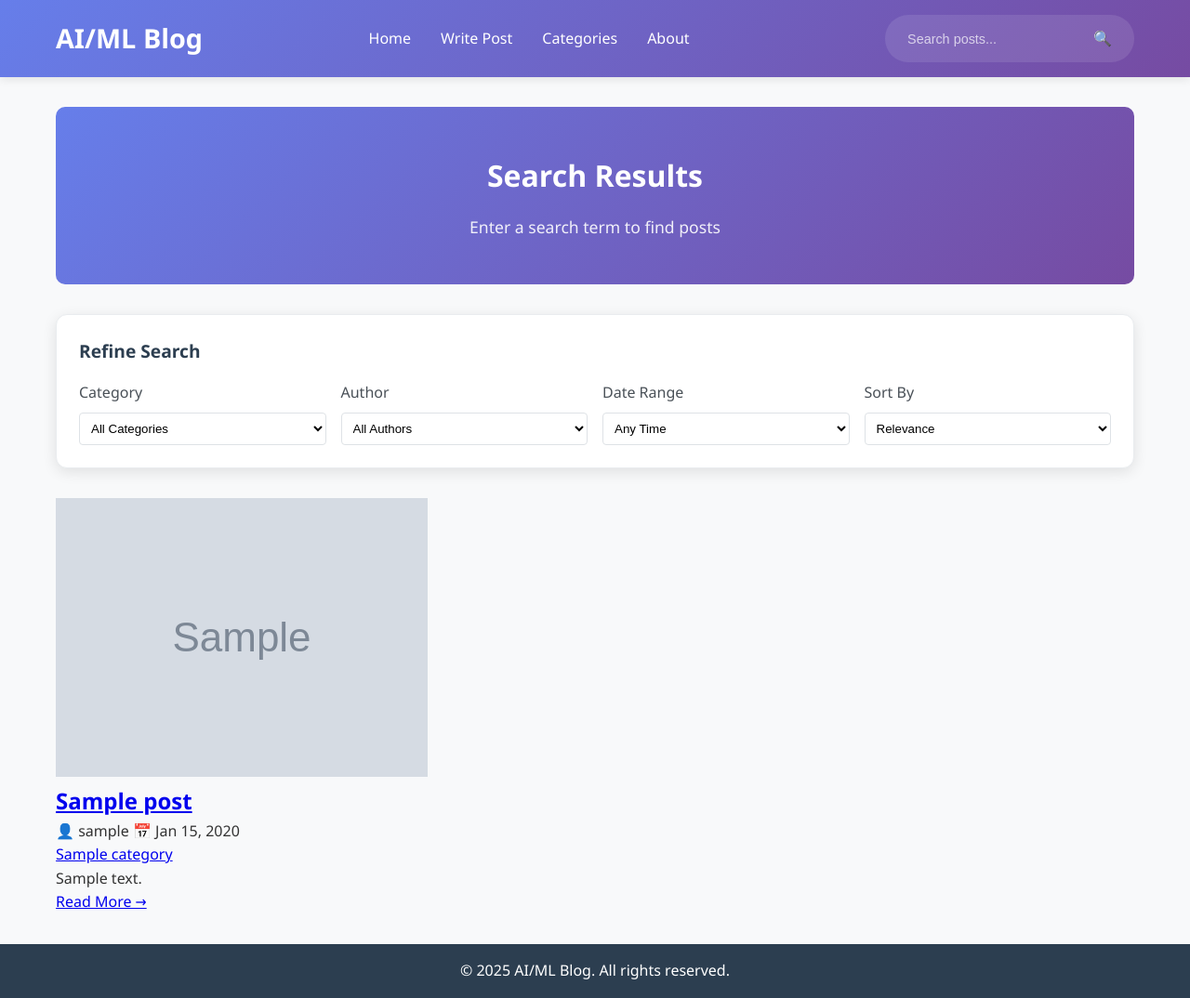
After one commit to BhimPrasadAdhikari/ai_ml_blog, a Django app: page /search/ in a window 1280 px wide. The commit adds this page. Shown: the whole page at 93% size. Run offline with Django 5.2, Linux system fonts and the light colour scheme; tables that the repository leaves empty hold one stand-in row (values such as "Sample post"); grey boxes marked "Sample" are stand-in pictures.

Commit message:
feat(blog): Add search functionality Fixes #7

```diff
--- /dev/null
+++ b/blog/templatetags/blog_extras.py
@@ -0,0 +1,34 @@
+from django import template
+from django.utils.html import mark_safe
+import re
+
+register = template.Library()
+
+@register.filter
+def highlight(text, query):
+    if not query:
+        return text
+
+    # Escape special characters in the query
+    query = re.escape(query)
+
+    # Create the highlight pattern
+    pattern = re.compile(f'({query})', re.IGNORECASE)
+
+    # Replace matches with highlighted version
+    highlighted = pattern.sub(r'<span class="highlight">\1</span>', text)
+
+    return mark_safe(highlighted)
+
+@register.simple_tag(takes_context=True)
+def param_replace(context, **kwargs):
+    """
+    Return the URL parameters that are in the current request's GET data,
+    except any parameters whose names are in the kwargs dict.
+    """
+    # Get the request from the context
+    request = context['request']
+    updated = request.GET.copy()
+    for k, v in kwargs.items():
+        updated[k] = v
+    return updated.urlencode()
--- a/blog/urls.py
+++ b/blog/urls.py
@@ -1,5 +1,5 @@
 from django.urls import path, include
-from .views import PostDetailView, PostListView, PostCreateView, PostUpdateView, PostDeleteView,CategoryPostListView
+from .views import PostDetailView, PostListView, PostCreateView, PostUpdateView, PostDeleteView,CategoryPostListView, SearchView
 urlpatterns = [
     path('', PostListView.as_view(), name = 'post_list'),
     path('post/<slug:slug>/',PostDetailView.as_view(),name='post_detail'),
@@ -8,5 +8,5 @@ urlpatterns = [
     path('post/<slug:slug>/edit/', PostUpdateView.as_view(), name='post_edit'),
     path('post/<slug:slug>/delete/', PostDeleteView.as_view(), name='post_delete'),
     path('category/<slug:slug>/', CategoryPostListView.as_view(), name='category_posts'),
-
+    path('search/', SearchView.as_view(), name='search_posts'),
 ]
--- a/blog/views.py
+++ b/blog/views.py
@@ -8,6 +8,11 @@ from django.contrib import messages
 from django.urls import reverse_lazy, reverse
 from django.http import Http404
 from .models import Post, Category
+from django.db.models import Q
+from django.utils import timezone
+from datetime import timedelta
+from django.contrib.auth import get_user_model
+from .analytics import SearchAnalytics
 
 # Create your views here.
 
@@ -139,3 +144,99 @@ class CategoryPostListView(ListView):
         context['hero_title'] = f'Posts in {category.name}'
         context['hero_subtitle'] = f'Explore our collection of {category.name} articles'
         return context
+
+class SearchView(ListView):
+    model = Post
+    template_name = 'blog/search_results.html'
+    context_object_name = 'posts'
+    paginate_by = 9
+
+    def get_queryset(self):
+        queryset = Post.objects.filter(status='published')
+        query = self.request.GET.get('q', '').strip()
+
+        if query:
+            queryset = queryset.filter(
+                Q(title__icontains=query) |
+                Q(content__icontains=query) |
+                Q(tags__icontains=query)
+            )
+
+        # Apply category filter
+        category = self.request.GET.get('category')
+        if category:
+            queryset = queryset.filter(categories__slug=category)
+
+        # Apply author filter
+        author = self.request.GET.get('author')
+        if author:
+            queryset = queryset.filter(author_id=author)
+
+        # Apply date filter
+        date_filter = self.request.GET.get('date')
+        if date_filter:
+            now = timezone.now()
+            if date_filter == 'day':
+                queryset = queryset.filter(created_at__gte=now - timedelta(days=1))
+            elif date_filter == 'week':
+                queryset = queryset.filter(created_at__gte=now - timedelta(weeks=1))
+            elif date_filter == 'month':
+                queryset = queryset.filter(created_at__gte=now - timedelta(days=30))
+            elif date_filter == 'year':
+                queryset = queryset.filter(created_at__gte=now - timedelta(days=365))
+
+        # Apply sorting
+        sort = self.request.GET.get('sort', 'relevance')
+        if sort == 'newest':
+            queryset = queryset.order_by('-created_at')
+        elif sort == 'oldest':
+            queryset = queryset.order_by('created_at')
+        else:  # 'relevance' is default
+            if query:
+                title_matches = queryset.filter(title__icontains=query)
+                content_matches = queryset.filter(content__icontains=query)
+                tag_matches = queryset.filter(tags__icontains=query)
+                queryset = (title_matches | content_matches | tag_matches).distinct()
+            queryset = queryset.order_by('-created_at')
+
+        return queryset.distinct()
+
+    def get_context_data(self, **kwargs):
+        context = super().get_context_data(**kwargs)
+        context['query'] = self.request.GET.get('q', '')
+        context['categories'] = Category.objects.all()
+
+        # Modified author query to get all authors who have published posts
+        context['authors'] = get_user_model().objects.filter(
+            posts__status='published'
+        ).distinct().order_by('username')
+
+        # Add selected filters to context
+        context['selected_category'] = self.request.GET.get('category')
+        context['selected_author'] = self.request.GET.get('author')
+        context['selected_date'] = self.request.GET.get('date')
+        context['selected_sort'] = self.request.GET.get('sort', 'relevance')
+        context['request'] = self.request
+
+        return context
+
+    def get(self, request, *args, **kwargs):
+        response = super().get(request, *args, **kwargs)
+
+        # Log search for analytics
+        query = request.GET.get('q', '').strip()
+        if query:
+            filters = {
+                'category': request.GET.get('category'),
+                'author': request.GET.get('author'),
+                'date': request.GET.get('date'),
+                'sort': request.GET.get('sort')
+            }
+            SearchAnalytics.log_search(
+                request=request,
+                query=query,
+                results_count=self.get_queryset().count(),
+                filters=filters
+            )
+
+        return response
--- a/templates/blog/base.html
+++ b/templates/blog/base.html
@@ -1,5 +1,3 @@
-
-
 <!DOCTYPE html>
 <html lang="en">
 <head>
@@ -106,6 +104,69 @@
         .mt-1 { margin-top: 0.5rem; }
         .mt-2 { margin-top: 1rem; }
         .mt-3 { margin-top: 1.5rem; }
+
+        .search-container {
+            margin-left: 2rem;
+        }
+
+        .search-form {
+            display: flex;
+            align-items: center;
+            background: rgba(255, 255, 255, 0.1);
+            border-radius: 25px;
+            padding: 0.5rem 1rem;
+            transition: all 0.3s ease;
+        }
+
+        .search-form:focus-within {
+            background: rgba(255, 255, 255, 0.2);
+        }
+
+        .search-input {
+            background: none;
+            border: none;
+            color: white;
+            padding: 0.5rem;
+            width: 200px;
+            font-size: 0.9rem;
+        }
+
+        .search-input::placeholder {
+            color: rgba(255, 255, 255, 0.7);
+        }
+
+        .search-input:focus {
+            outline: none;
+        }
+
+        .search-button {
+            background: none;
+            border: none;
+            color: white;
+            cursor: pointer;
+            padding: 0.5rem;
+            font-size: 1rem;
+            transition: transform 0.3s ease;
+        }
+
+        .search-button:hover {
+            transform: scale(1.1);
+        }
+
+        @media (max-width: 768px) {
+            .search-container {
+                margin: 1rem 0 0 0;
+                width: 100%;
+            }
+
+            .search-form {
+                width: 100%;
+            }
+
+            .search-input {
+                width: 100%;
+            }
+        }
     </style>
     {% block extra_css %}{% endblock %}
 </head>
@@ -122,6 +183,21 @@
                         <li><a href="#">About</a></li>
                     </ul>
                 </nav>
+                <div class="search-container">
+                        <form
+                        action="{% url 'search_posts' %}"
+                        method="get" class="search-form">
+                            <input type="search"
+                                   name="q"
+                                   placeholder="Search posts..."
+                                   class="search-input"
+                                   value="{{ request.GET.q|default:'' }}"
+                                   aria-label="Search posts">
+                            <button type="submit" class="search-button" aria-label="Submit search">
+                                🔍
+                            </button>
+                        </form>
+                    </div>
             </div>
         </div>
     </header>
--- /dev/null
+++ b/templates/blog/search_results.html
@@ -0,0 +1,251 @@
+{% extends 'blog/base.html' %}
+{% load blog_extras %}
+
+{% block title %}Search Results - AI/ML Blog{% endblock %}
+
+{% block extra_css %}
+<style>
+    .search-header {
+        background: linear-gradient(135deg, #667eea 0%, #764ba2 100%);
+        color: white;
+        padding: 3rem 0;
+        text-align: center;
+        margin-bottom: 2rem;
+        border-radius: 10px;
+    }
+
+    .search-title {
+        font-size: 2rem;
+        font-weight: bold;
+        margin-bottom: 1rem;
+    }
+
+    .search-subtitle {
+        font-size: 1.1rem;
+        opacity: 0.9;
+    }
+
+    .search-filters {
+        background: white;
+        padding: 1.5rem;
+        border-radius: 12px;
+        box-shadow: 0 4px 15px rgba(0,0,0,0.1);
+        margin-bottom: 2rem;
+        border: 1px solid #e9ecef;
+    }
+
+    .filters-title {
+        font-size: 1.2rem;
+        font-weight: bold;
+        margin-bottom: 1rem;
+        color: #2c3e50;
+    }
+
+    .filters-form {
+        display: grid;
+        grid-template-columns: repeat(auto-fit, minmax(200px, 1fr));
+        gap: 1rem;
+    }
+
+    .filter-group {
+        display: flex;
+        flex-direction: column;
+        gap: 0.5rem;
+    }
+
+    .filter-label {
+        font-weight: 500;
+        color: #495057;
+    }
+
+    .filter-select {
+        padding: 0.5rem;
+        border: 1px solid #dee2e6;
+        border-radius: 4px;
+        background-color: white;
+    }
+
+    .highlight {
+        background-color: #fff3cd;
+        padding: 0.2rem 0.4rem;
+        border-radius: 4px;
+    }
+
+    .no-results {
+        text-align: center;
+        padding: 4rem 2rem;
+        color: #6c757d;
+    }
+
+    .no-results-icon {
+        font-size: 4rem;
+        margin-bottom: 1rem;
+        color: #dee2e6;
+    }
+
+    .pagination {
+        display: flex;
+        justify-content: center;
+        gap: 0.5rem;
+        margin-top: 2rem;
+    }
+
+    .page-link {
+        padding: 0.5rem 1rem;
+        border: 1px solid #dee2e6;
+        border-radius: 4px;
+        color: #495057;
+        text-decoration: none;
+        transition: all 0.3s ease;
+    }
+
+    .page-link:hover,
+    .page-link.active {
+        background: linear-gradient(135deg, #667eea, #764ba2);
+        color: white;
+        border-color: transparent;
+    }
+
+    .page-link.disabled {
+        color: #6c757d;
+        pointer-events: none;
+    }
+</style>
+{% endblock %}
+
+{% block content %}
+<div class="search-header">
+    <h1 class="search-title">Search Results</h1>
+    <p class="search-subtitle">
+        {% if query %}
+            Found {{ paginator.count }} results for "{{ query }}"
+        {% else %}
+            Enter a search term to find posts
+        {% endif %}
+    </p>
+</div>
+
+<div class="search-filters">
+    <h2 class="filters-title">Refine Search</h2>
+    <form method="get" class="filters-form">
+        <input type="hidden" name="q" value="{{ request.GET.q }}">
+
+        <div class="filter-group">
+            <label class="filter-label" for="category">Category</label>
+            <select name="category" id="category" class="filter-select" onchange="this.form.submit()">
+                <option value="">All Categories</option>
+                {% for category in categories %}
+                    <option value="{{ category.slug }}" {% if selected_category == category.slug %}selected{% endif %}>
+                        {{ category.name }}
+                    </option>
+                {% endfor %}
+            </select>
+        </div>
+
+        <div class="filter-group">
+            <label class="filter-label" for="author">Author</label>
+            <select name="author" id="author" class="filter-select" onchange="this.form.submit()">
+                <option value="">All Authors</option>
+                {% for author in authors %}
+                    <option value="{{ author.id }}" {% if selected_author == author.id|stringformat:"s" %}selected{% endif %}>
+                        {{ author.email }} ({{ author.posts.count }} posts)
+                    </option>
+                {% endfor %}
+            </select>
+        </div>
+
+        <div class="filter-group">
+            <label class="filter-label" for="date">Date Range</label>
+            <select name="date" id="date" class="filter-select" onchange="this.form.submit()">
+                <option value="">Any Time</option>
+                <option value="day" {% if selected_date == 'day' %}selected{% endif %}>Last 24 Hours</option>
+                <option value="week" {% if selected_date == 'week' %}selected{% endif %}>Last Week</option>
+                <option value="month" {% if selected_date == 'month' %}selected{% endif %}>Last Month</option>
+                <option value="year" {% if selected_date == 'year' %}selected{% endif %}>Last Year</option>
+            </select>
+        </div>
+
+        <div class="filter-group">
+            <label class="filter-label" for="sort">Sort By</label>
+            <select name="sort" id="sort" class="filter-select" onchange="this.form.submit()">
+                <option value="relevance" {% if selected_sort == 'relevance' %}selected{% endif %}>Relevance</option>
+                <option value="newest" {% if selected_sort == 'newest' %}selected{% endif %}>Newest First</option>
+                <option value="oldest" {% if selected_sort == 'oldest' %}selected{% endif %}>Oldest First</option>
+            </select>
+        </div>
+    </form>
+</div>
+
+{% if posts %}
+    <div class="posts-grid">
+        {% for post in posts %}
+        <article class="post-card">
+            {% if post.image %}
+                <img src="{{ post.image.url }}" alt="{{ post.title }}" class="post-image">
+            {% else %}
+                <div class="post-image" style="display: flex; align-items: center; justify-content: center; color: #6c757d;">
+                    <span style="font-size: 2rem;">📄</span>
+                </div>
+            {% endif %}
+
+            <div class="post-content">
+                <h2 class="post-title">
+                    <a href="{{ post.get_absolute_url }}">{{ post.title|highlight:query }}</a>
+                </h2>
+
+                <div class="post-meta">
+                    <span class="post-author">👤 {{ post.author.username }}</span>
+                    <span class="post-date">
+                        📅 {{ post.created_at|date:"M d, Y" }}
+                    </span>
+                </div>
+
+                {% if post.categories.all %}
+                <div class="categories-tags">
+                    {% for category in post.categories.all %}
+                        <a href="{% url 'category_posts' category.slug %}" class="category-tag">{{ category.name }}</a>
+                    {% endfor %}
+                </div>
+                {% endif %}
+
+                <p class="post-summary">{{ post.summary|highlight:query }}</p>
+
+                <a href="{{ post.get_absolute_url }}" class="read-more">
+                    Read More →
+                </a>
+            </div>
+        </article>
+        {% endfor %}
+    </div>
+
+    {% if is_paginated %}
+    <div class="pagination">
+        {% if page_obj.has_previous %}
+            <a href="?{% param_replace page=page_obj.previous_page_number %}" class="page-link">Previous</a>
+        {% else %}
+            <span class="page-link disabled">Previous</span>
+        {% endif %}
+
+        {% for num in page_obj.paginator.page_range %}
+            {% if page_obj.number == num %}
+                <span class="page-link active">{{ num }}</span>
+            {% elif num > page_obj.number|add:'-3' and num < page_obj.number|add:'3' %}
+                <a href="?{% param_replace page=num %}" class="page-link">{{ num }}</a>
+            {% endif %}
+        {% endfor %}
+
+        {% if page_obj.has_next %}
+            <a href="?{% param_replace page=page_obj.next_page_number %}" class="page-link">Next</a>
+        {% else %}
+            <span class="page-link disabled">Next</span>
+        {% endif %}
+    </div>
+    {% endif %}
+{% else %}
+    <div class="no-results">
+        <div class="no-results-icon">🔍</div>
+        <h2>No results found</h2>
+        <p>Try adjusting your search or filters to find what you're looking for.</p>
+    </div>
+{% endif %}
+{% endblock %}
```
Also changed, not shown: blog/admin.py (+9 -0 lines), blog/analytics.py (added, +44 -0 lines), blog/migrations/0005_searchanalytics.py (added).
